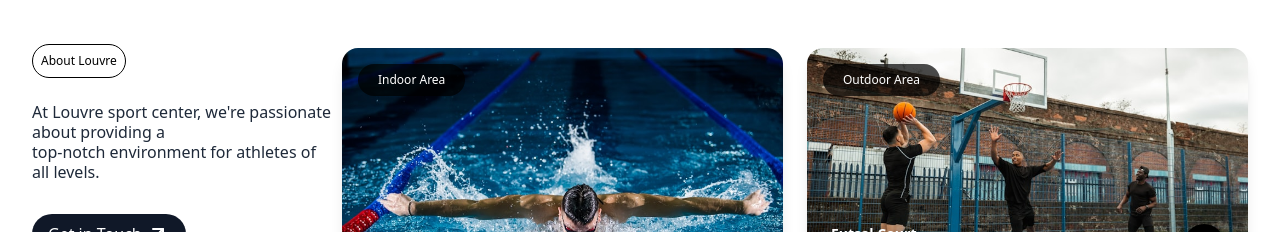
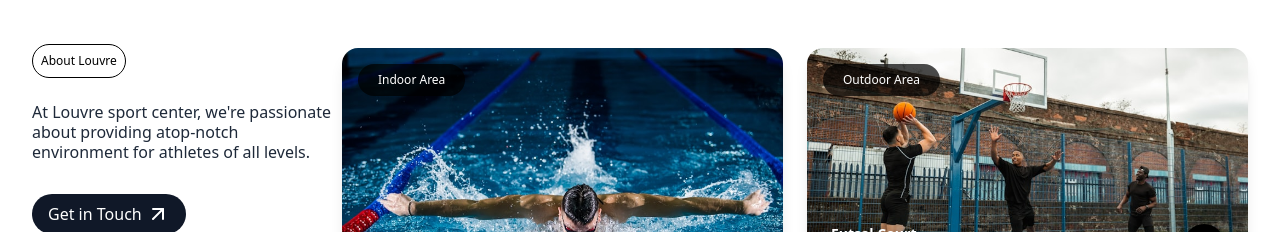
Before and after one commit to akshaypawar-cmd/louver, a React (Vite) app: page / in a window 1280 px wide. Shown: the part 800-1032 px from the top of the page. Built offline with nearby package versions, Linux system fonts and the light colour scheme.

Commit message:
all components code update

```diff
--- a/src/App.tsx
+++ b/src/App.tsx
@@ -1,4 +1,5 @@
 import type { FC } from "react";
+
 import { Cards, Facility, HeroSection } from "./components";
 
 const App: FC = () => {
--- a/src/Components/AboutCardSection/Cards.components.tsx
+++ b/src/Components/AboutCardSection/Cards.components.tsx
@@ -16,7 +16,7 @@ const Cards: FC = () => {
             </button>
             <h2 className="text-xl md:text-base font-normal md:line-clamp-5 leading-tight text-gray-800">
               At Louvre sport center, we're passionate about providing a
-              <span className="block">
+              <span className="block md:inline">
                 top-notch environment for athletes of all levels.{" "}
               </span>
             </h2>
@@ -36,7 +36,7 @@ const Cards: FC = () => {
                 alt="swimmer"
                 className="w-full h-64 md:h-80 object-cover"
               />
-              <button className="bg-black/70 text-white text-xs absolute top-4 left-4 text-2lg px-5 py-2 rounded-full flex items-center gap-2  font-normal ">
+              <button className="bg-black/70 text-white text-xs absolute top-4 left-4 text-2lg px-5 py-2 rounded-full flex items-center gap-2 font-normal">
                 Indoor Area
               </button>
 
@@ -78,7 +78,7 @@ const Cards: FC = () => {
                 </div>
 
                 <button className="bg-black text-white font-semibold cursor-pointer rounded-full w-10 h-10 flex items-center justify-center shadow-md">
-                  <ArrowUpRight className="min-w-4 min-h-4" />
+                  <ArrowUpRight className="min-w-4 min-h-4"/>
                 </button>
               </div>
               <div className="flex md:flex-row items-center p-2 justify-between w-full gap-4">
@@ -92,13 +92,13 @@ const Cards: FC = () => {
                     aria-label="previous"
                     className="min-w-10 min-h-10 font-light cursor-pointer rounded-full border border-gray-300 flex items-center justify-center"
                   >
-                    <ArrowLeft className="min-w-4 min-h-4 text-gray-600" />
+                    <ArrowLeft className="min-w-4 min-h-4 text-gray-600"/>
                   </button>
                   <button
                     aria-label="next"
                     className="cursor-pointer min-w-10 min-h-10 rounded-full border border-gray-300 flex items-center justify-center"
                   >
-                    <ArrowRight className="min-w-4 min-h-4 text-gray-600" />
+                    <ArrowRight className="min-w-4 min-h-4 text-gray-600"/>
                   </button>
                 </div>
               </div>
--- a/src/Components/Facility/Facility.components.tsx
+++ b/src/Components/Facility/Facility.components.tsx
@@ -10,7 +10,6 @@ import type { FacilityCard } from "./Facility.types";
 import { cardsData } from "../../mock-data/facility";
 
 const Facility: FC = () => {
-
   const scrollRef = useRef<HTMLDivElement | null>(null);
 
   const scrollLeft = () => {
@@ -35,7 +34,7 @@ const Facility: FC = () => {
             Facilities
           </span>
 
-          <h1 className="font-semibold text-3xl text-gray-900 w-fit">
+          <h1 className="font-semibold text-3xl text-gray-900">
             Explore Our Facilities
           </h1>
         </div>
@@ -51,10 +50,7 @@ const Facility: FC = () => {
         className="gap-3 overflow-x-auto hide-scrollbar flex snap-mandatory"
       >
         {cardsData.map((item: FacilityCard, index: number) => (
-          <div
-            key={index}
-            className="relative min-w-72 max-w-80 h-120 snap-center"
-          >
+          <div key={index} className="relative min-w-72 max-w-80 snap-center">
             <img
               src={item.img}
               alt={item.title}
@@ -85,7 +81,7 @@ const Facility: FC = () => {
               aria-label="previous"
               className="md:min-w-11 md:min-h-11 h-8 w-8 rounded-full border flex items-center justify-center"
             >
-              <ArrowLeft onClick={scrollLeft} className="size-5" />
+              <ArrowLeft onClick={scrollLeft} className="size-5"/>
             </button>
 
             <button
```
Also changed, not shown: src/index.css (line endings or trailing spaces).
